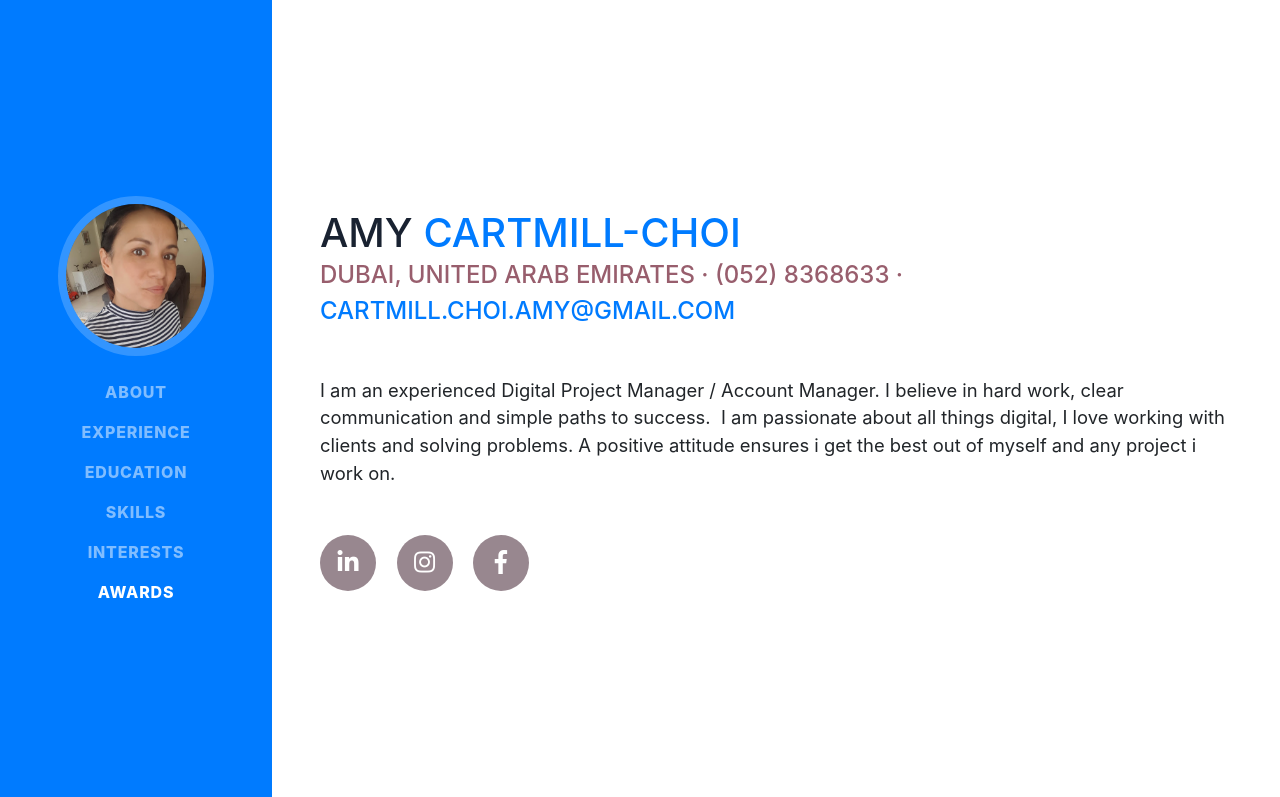
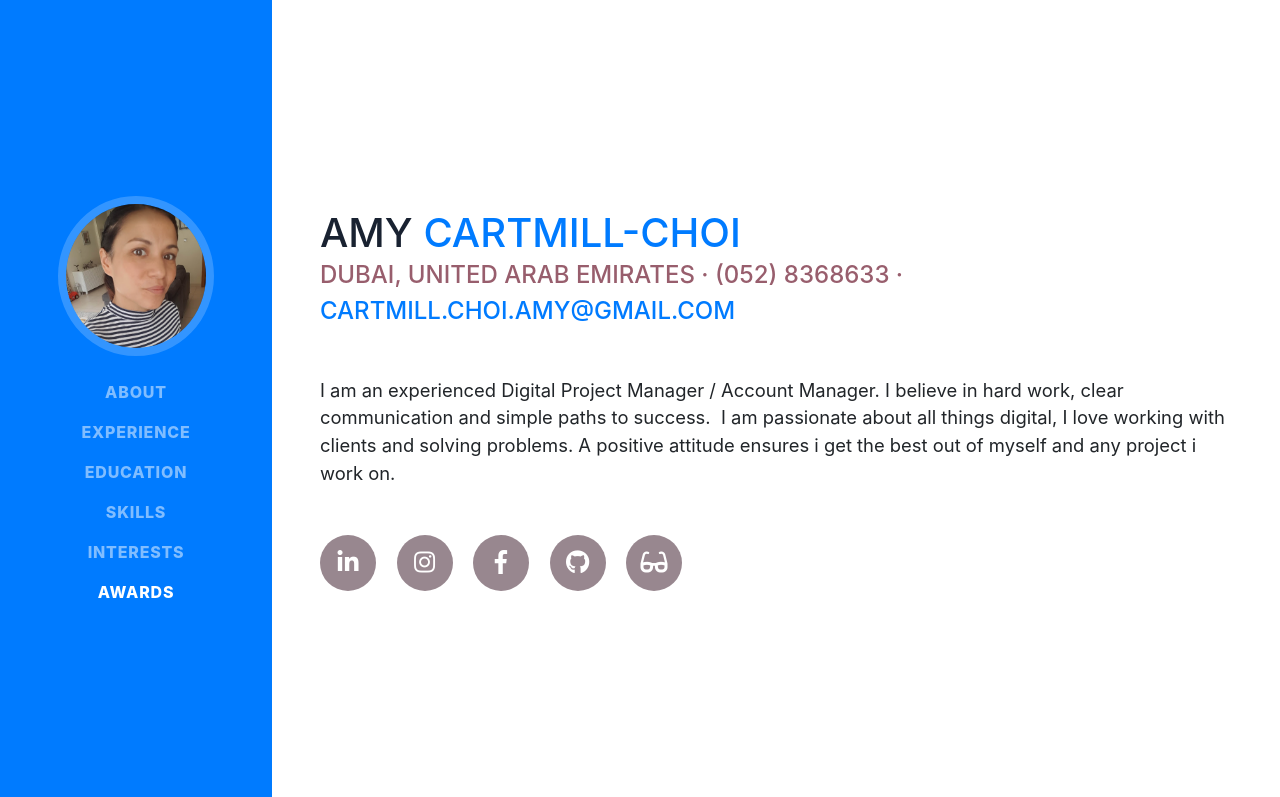
Before and after one commit to AmyCartmillChoi/portfolio, a website with bundled scripts: page index.html in a window 1280 px wide. Shown: the top 797 px of the page. Built offline with nearby package versions, Linux system fonts and the light colour scheme; a web font is replaced by a local one.

Commit message:
updated icons

```diff
--- a/index.html
+++ b/index.html
@@ -82,6 +82,12 @@
           <a href="https://www.facebook.com/amy.choi.716">
             <i class="fab fa-facebook-f"></i>
           </a>
+          <a href="https://github.com/AmyCartmillChoi">
+            <i class="fab fa-github"></i>
+            </a>
+            <a href="https://www.visualcv.com/amy-cartmill-choi/">
+              <i class="fas fa-glasses"></i>
+              </a>
         </div>
       </div>
     </section>
```
